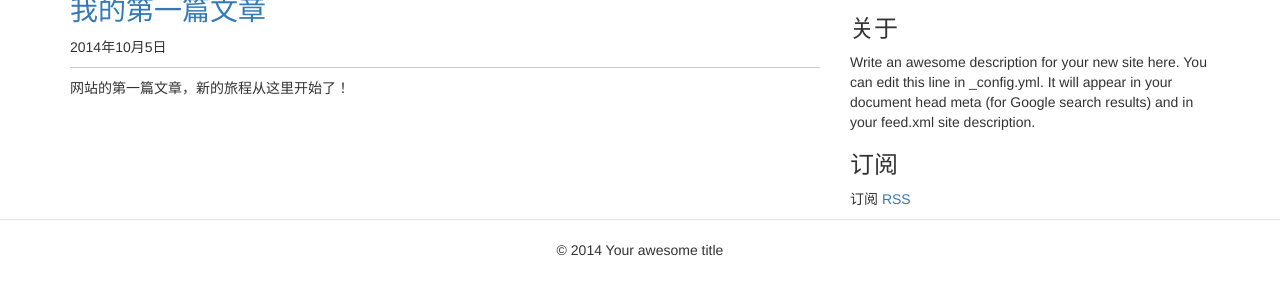
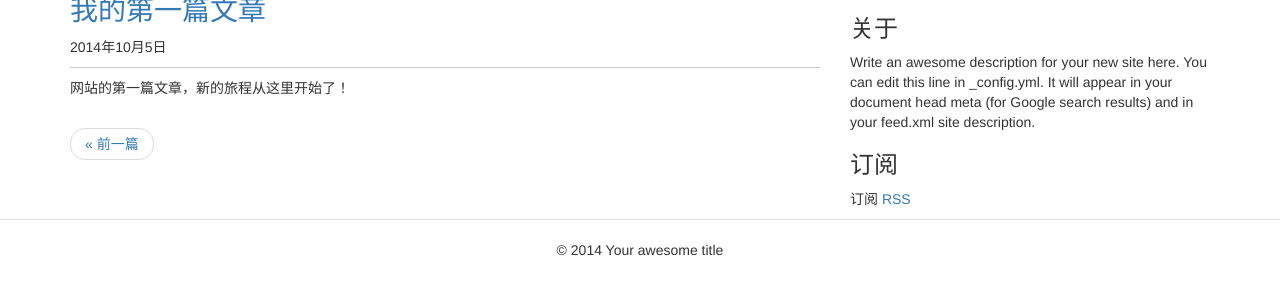
Before and after one commit to AndorChen/jekyll-book, a Jekyll site: the page built from _posts/2014-10-05-first-post.markdown, in a window 1280 px wide, cut to the strip 104-399 px from the top of the page. Built offline with Jekyll 4.4.1, drawn with Linux system fonts in a browser that asks for light colours; nearby versions of some CDN libraries.

Commit message:
adds post pagination

```diff
--- a/_layouts/post.html
+++ b/_layouts/post.html
@@ -11,3 +11,23 @@ layout: default
     {{ content }}
   </div>
 </article>
+
+{% if page.previous or page.next %}
+<nav>
+  <ul class="pager">
+    {% if page.previous %}
+    <li class="previous">
+      <a rel="prev" href="{{ page.previous.url | prepend: site.baseurl }}"
+        title="{{ page.previous.title | escape }}">&laquo; 前一篇</a>
+    </li>
+    {% endif %}
+
+    {% if page.next %}
+    <li class="next">
+      <a rel="next" href="{{ page.next.url | prepend: site.baseurl }}"
+        title="{{ page.next.title | escape }}">后一篇 &raquo;</a>
+    </li>
+    {% endif %}
+  </ul>
+</nav>
+{% endif %}
```
